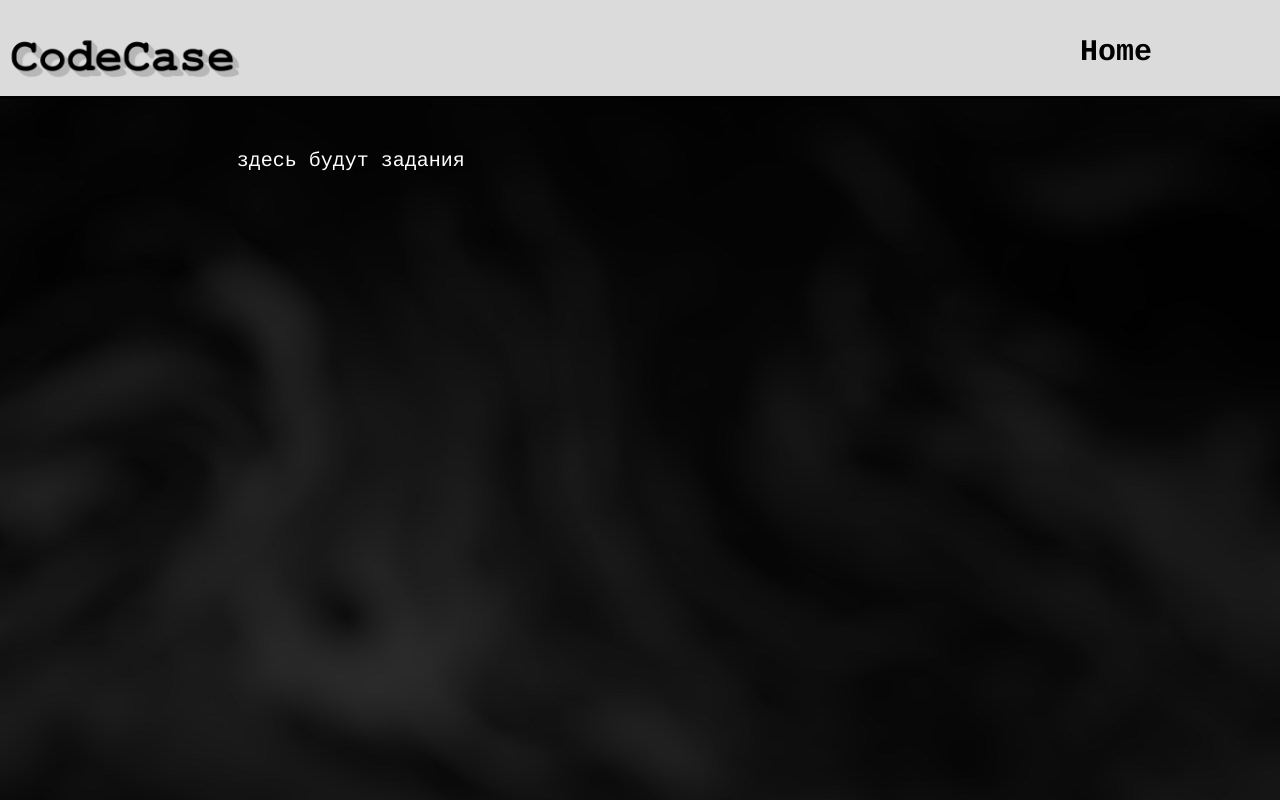
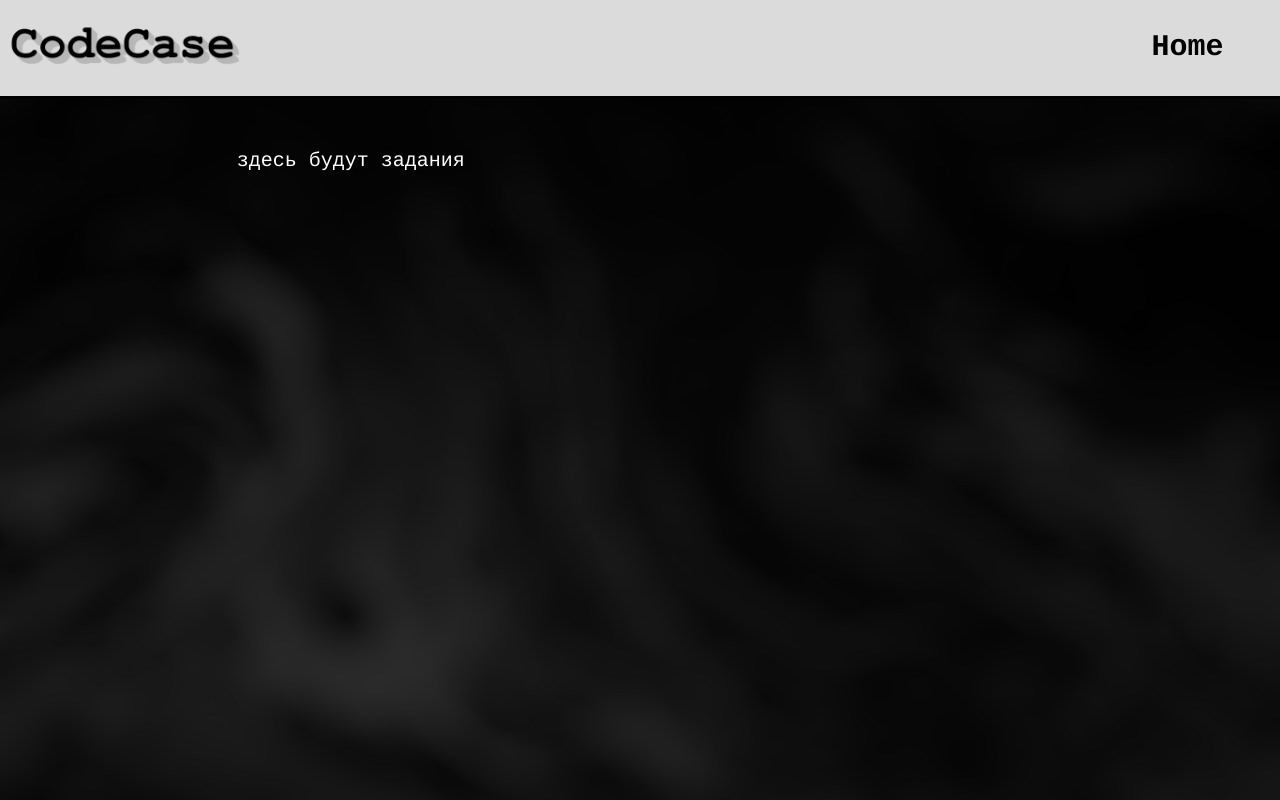
Before and after one commit to judetsuki/codecase.github.io, a plain HTML site: page docs/task_page.html in a window 1280 px wide. Shown: the top 800 px of the page. Drawn offline with Linux system fonts and the light colour scheme.

Commit message:
fixed eblan header

```diff
--- a/docs/style.css
+++ b/docs/style.css
@@ -96,22 +96,16 @@ text-shadow: white 0px 0 8px;
   margin-top: 15px;
 }
 
-.container {
-  display: flex;
-  justify-content: space-between; /* this will push the logo to the left and buttons to the right */
-  padding-right: 10%;
-  padding-top: 1%;
-  z-index: 1000;
-  align-items: center;
-}
-
 .help_button, .home_button , .task_button {
   font-size: 30px;
   font-weight: bold;
   text-decoration: none;
   color: black;
+  position: sticky;
+  left:90%;
+  bottom: 93.5%;
+  margin-top: 30px;
 }
-
 
 .test_text{
   color: white;
@@ -186,19 +180,6 @@ top: -20px ;
   left: 25%;
   border: solid rgb(0, 0, 0) 2px;
 }
-/* .FPS {
-  position: fixed;
-  top: 0;
-  right: 0;
-  padding: 20px;
-  font-weight: bold;
-  color: white;
-}
-.FPS::before {
-  content: "FPS: ";
-  font-size: 0.8em;
-  opacity: 0.5;
-} */ снести нахуй
 
 .app {
   position: relative;
```
Also changed, not shown: docs/case_open_page.html (+1 -3 lines), docs/help.html (+0 -3 lines), docs/index.html (+0 -20 lines).
